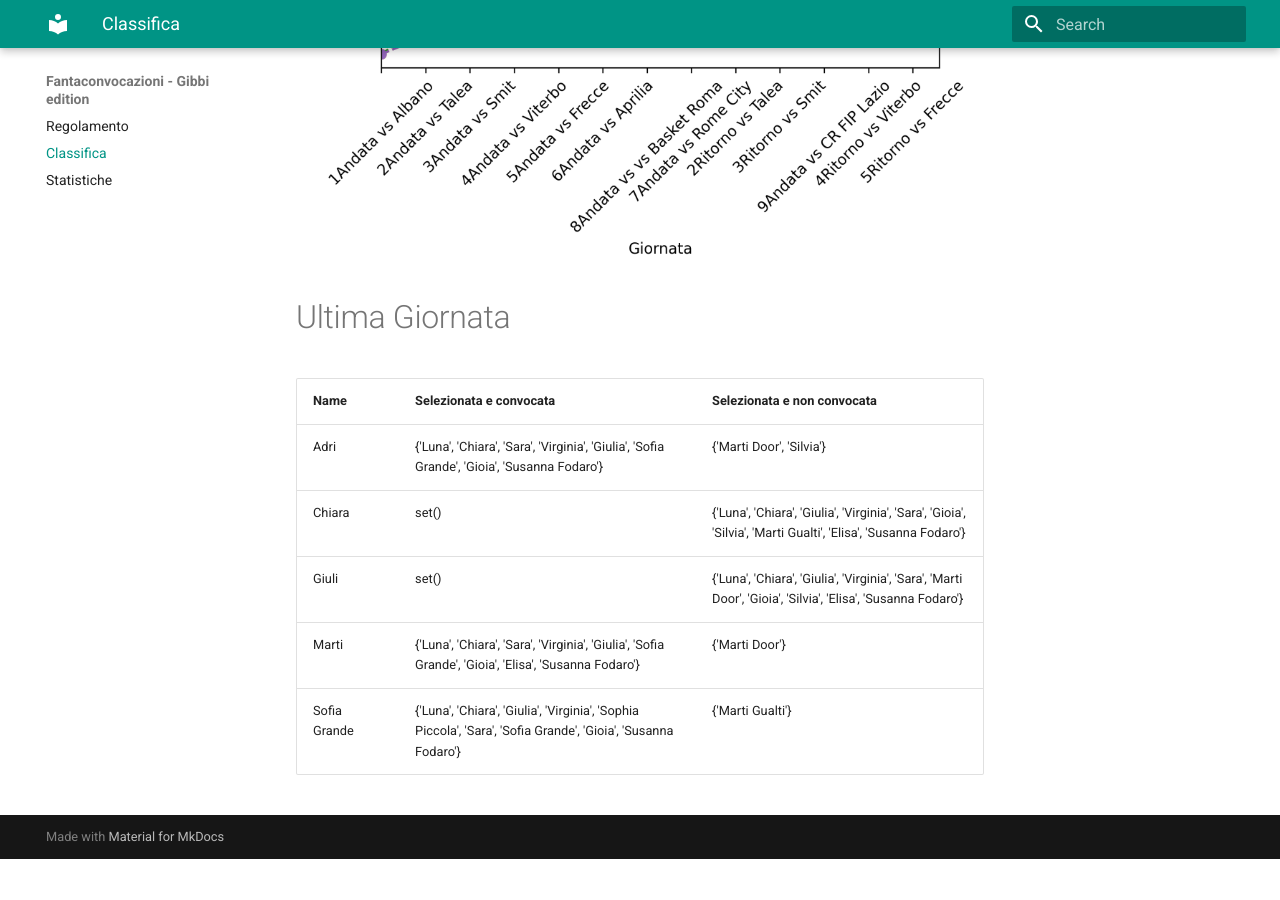
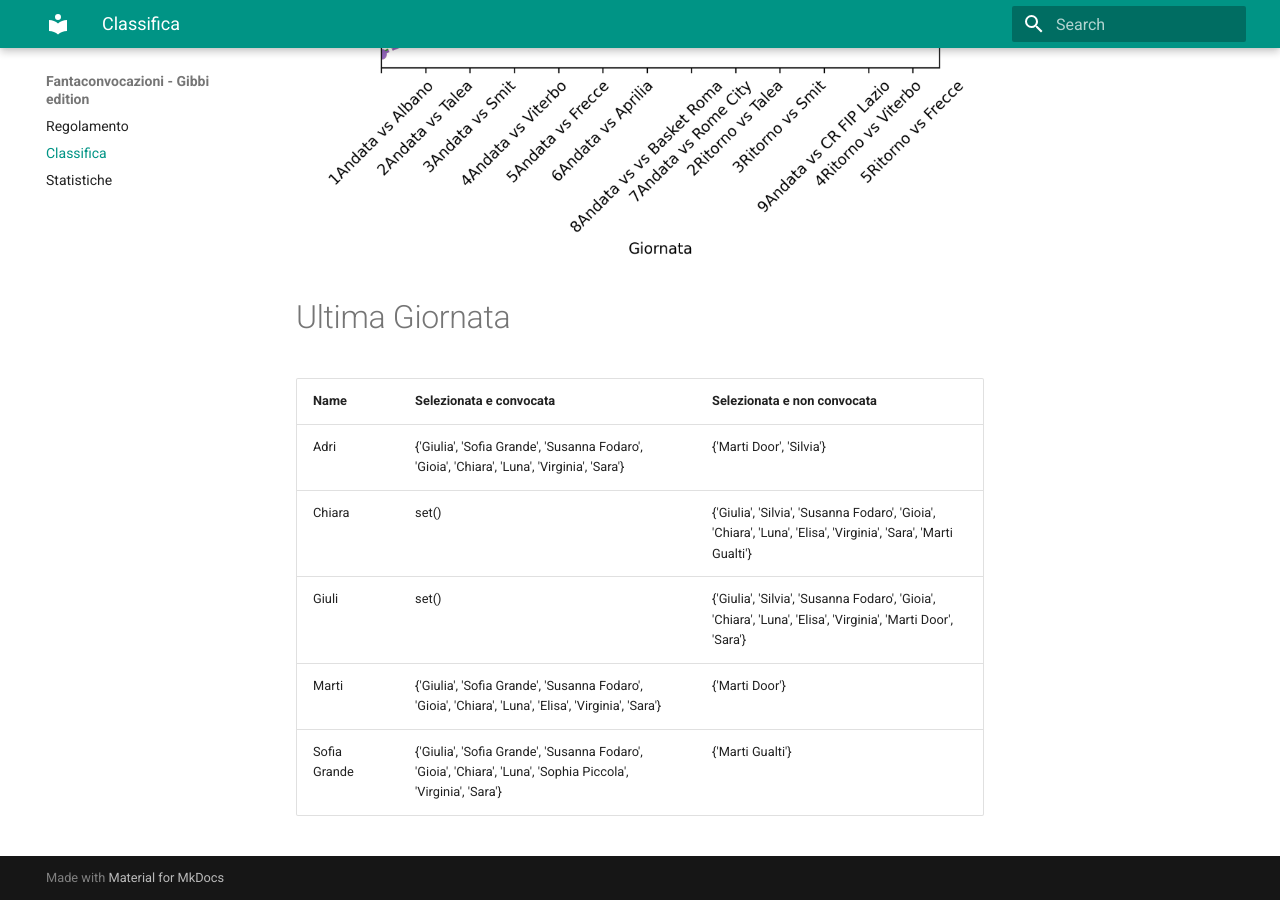
Before and after one commit to martinig94/fantagibbi, an MkDocs documentation site: the page built from docs/Classifica.md, in a window 1280 px wide and 900 px high, scrolled down 851 px. Built offline with MkDocs 1.6.1 and Material for MkDocs 9.7.7, drawn with Linux system fonts in a browser that asks for light colours; before the commit the page ends 1710 px from its top, so only the background shows below that.

Commit message:
Auto-update from main.py

```diff
--- a/docs/Classifica.md
+++ b/docs/Classifica.md
@@ -18,9 +18,9 @@
 <!-- START_TABLE CORRECT -->
 | Name         | Selezionata e convocata                                                                                       | Selezionata e non convocata                                                                                    |
 |:-------------|:--------------------------------------------------------------------------------------------------------------|:---------------------------------------------------------------------------------------------------------------|
-| Adri         | {'Luna', 'Chiara', 'Sara', 'Virginia', 'Giulia', 'Sofia Grande', 'Gioia', 'Susanna Fodaro'}                   | {'Marti Door', 'Silvia'}                                                                                       |
-| Chiara       | set()                                                                                                         | {'Luna', 'Chiara', 'Giulia', 'Virginia', 'Sara', 'Gioia', 'Silvia', 'Marti Gualti', 'Elisa', 'Susanna Fodaro'} |
-| Giuli        | set()                                                                                                         | {'Luna', 'Chiara', 'Giulia', 'Virginia', 'Sara', 'Marti Door', 'Gioia', 'Silvia', 'Elisa', 'Susanna Fodaro'}   |
-| Marti        | {'Luna', 'Chiara', 'Sara', 'Virginia', 'Giulia', 'Sofia Grande', 'Gioia', 'Elisa', 'Susanna Fodaro'}          | {'Marti Door'}                                                                                                 |
-| Sofia Grande | {'Luna', 'Chiara', 'Giulia', 'Virginia', 'Sophia Piccola', 'Sara', 'Sofia Grande', 'Gioia', 'Susanna Fodaro'} | {'Marti Gualti'}                                                                                               |
+| Adri         | {'Giulia', 'Sofia Grande', 'Susanna Fodaro', 'Gioia', 'Chiara', 'Luna', 'Virginia', 'Sara'}                   | {'Marti Door', 'Silvia'}                                                                                       |
+| Chiara       | set()                                                                                                         | {'Giulia', 'Silvia', 'Susanna Fodaro', 'Gioia', 'Chiara', 'Luna', 'Elisa', 'Virginia', 'Sara', 'Marti Gualti'} |
+| Giuli        | set()                                                                                                         | {'Giulia', 'Silvia', 'Susanna Fodaro', 'Gioia', 'Chiara', 'Luna', 'Elisa', 'Virginia', 'Marti Door', 'Sara'}   |
+| Marti        | {'Giulia', 'Sofia Grande', 'Susanna Fodaro', 'Gioia', 'Chiara', 'Luna', 'Elisa', 'Virginia', 'Sara'}          | {'Marti Door'}                                                                                                 |
+| Sofia Grande | {'Giulia', 'Sofia Grande', 'Susanna Fodaro', 'Gioia', 'Chiara', 'Luna', 'Sophia Piccola', 'Virginia', 'Sara'} | {'Marti Gualti'}                                                                                               |
 <!-- END_TABLE CORRECT -->
```
